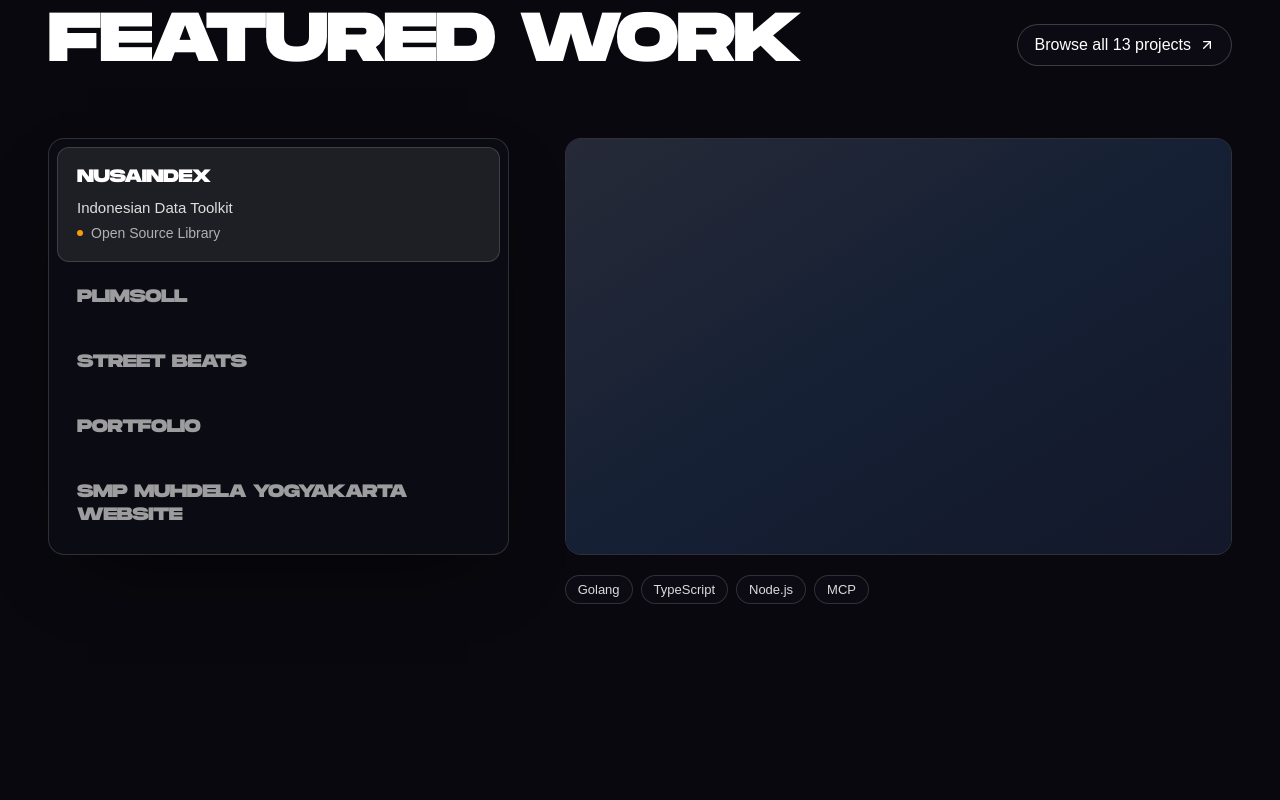
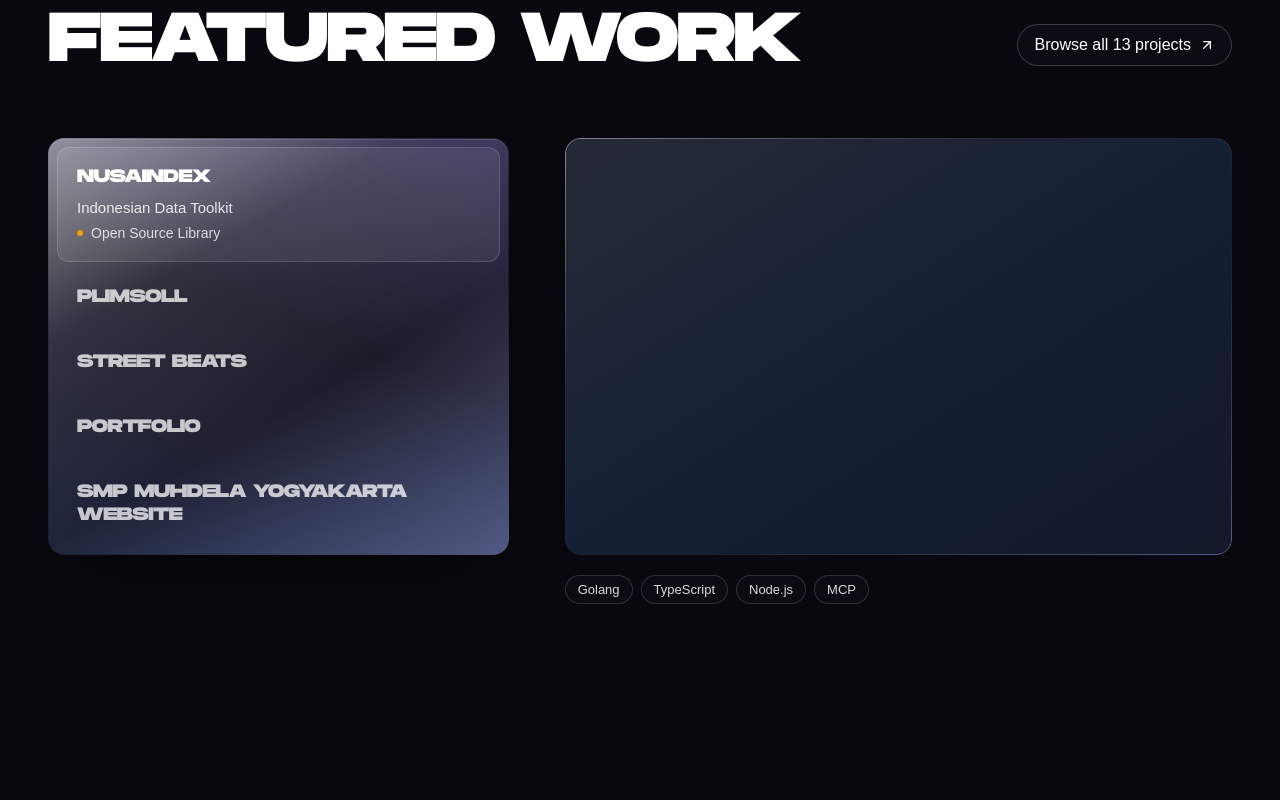
Before and after one commit to haikalmumtaz233/haikalmumtaz-com, a React (Vite) app: page / in a window 1280 px wide. Shown: the part 920-1720 px from the top of the page. Built offline with nearby package versions, Linux system fonts and the light colour scheme.

Commit message:
feat: give home cards a glass and metal surface
Flat hull panels read as dark slabs. Panels now carry a violet-blue tint, a corner sheen and a gradient edge, and small dim text inside them is raised to keep 5:1 contrast.

```diff
--- a/src/components/home/FeaturedCard.tsx
+++ b/src/components/home/FeaturedCard.tsx
@@ -16,7 +16,7 @@ const FeaturedCard = memo(({ project, onClick }: FeaturedCardProps) => {
   return (
     <m.article
       layoutId={prefersReducedMotion ? undefined : `project-${project.id}`}
-      className="group relative h-full w-full overflow-hidden rounded-2xl border border-white/15 bg-hull"
+      className="group relative h-full w-full overflow-hidden rounded-2xl panel"
     >
       <div
         className={`absolute inset-0 z-10 bg-linear-to-br ${project.gradient} opacity-40 pointer-events-none transition-opacity duration-500 group-hover:opacity-20`}
--- a/src/components/home/FeaturedDeck.tsx
+++ b/src/components/home/FeaturedDeck.tsx
@@ -73,7 +73,7 @@ const FeaturedDeck = ({ projects, onOpen }: FeaturedDeckProps) => {
             onFocus={() => scrollToCard(index)}
             data-rail-card
             style={{ transformOrigin: '50% 120%' }}
-            className="@container relative aspect-4/5 w-[72vw] max-w-[360px] shrink-0 snap-center overflow-hidden rounded-[28px] border border-white/15 bg-hull-raised active:brightness-90"
+            className="@container relative aspect-4/5 w-[72vw] max-w-[360px] shrink-0 snap-center overflow-hidden rounded-[28px] panel active:brightness-90"
           >
             <div className="absolute inset-0 overflow-hidden">
               <img
--- a/src/components/home/FeaturedTabs.tsx
+++ b/src/components/home/FeaturedTabs.tsx
@@ -66,7 +66,7 @@ const FeaturedTabs = ({ projects, activeIndex, onSelect }: FeaturedTabsProps) =>
             )}
             <span
               className={`relative block font-monument text-base font-black uppercase leading-tight tracking-tight transition-colors duration-500 xl:text-lg 2xl:text-xl ${
-                isActive ? 'text-white' : 'text-white/60 group-hover:text-white/90'
+                isActive ? 'text-white' : 'text-white/75 group-hover:text-white'
               }`}
             >
               {project.name}
@@ -81,7 +81,7 @@ const FeaturedTabs = ({ projects, activeIndex, onSelect }: FeaturedTabsProps) =>
                   transition={{ duration: 0.6, ease: easing.expo }}
                 >
                   <span className="block pt-2 text-[15px] text-white/85">{project.subtitle}</span>
-                  <span className="mt-1 flex items-center gap-2 text-sm text-white/65">
+                  <span className="mt-1 flex items-center gap-2 text-sm text-white/80">
                     <span
                       aria-hidden="true"
                       className="size-1.5 rounded-full"
--- a/src/components/home/TechStackShowcase.tsx
+++ b/src/components/home/TechStackShowcase.tsx
@@ -111,7 +111,7 @@ const TechStackShowcase = () => {
               </span>
               <span
                 className={`text-sm tabular-nums transition-colors duration-500 ${
-                  isActive ? 'text-white' : 'text-white/60'
+                  isActive ? 'text-white' : 'text-white/80'
                 }`}
               >
                 {item.items.length}
--- a/src/components/home/TechStackSwitcher.tsx
+++ b/src/components/home/TechStackSwitcher.tsx
@@ -80,7 +80,7 @@ const TechStackSwitcher = () => {
         id="tech-stack-panel"
         role="tabpanel"
         aria-label={category.title}
-        className="relative mt-6 overflow-hidden rounded-3xl border border-white/15 bg-hull"
+        className="panel relative mt-6 overflow-hidden rounded-3xl"
         drag={prefersReducedMotion ? false : 'x'}
         dragConstraints={{ left: 0, right: 0 }}
         dragElastic={0.12}
@@ -91,7 +91,7 @@ const TechStackSwitcher = () => {
           <m.ul
             key={category.title}
             custom={active.direction}
-            className="grid grid-cols-3 gap-px bg-white/12"
+            className="grid grid-cols-3"
             initial="enter"
             animate="center"
             exit="exit"
@@ -118,7 +118,7 @@ const TechStackSwitcher = () => {
                     transition: { duration: 0.7, ease: easing.expo },
                   },
                 }}
-                className="flex aspect-square flex-col items-center justify-center gap-3 bg-hull px-2"
+                className="flex aspect-square flex-col items-center justify-center gap-3 px-2 shadow-[1px_0_0_rgb(255_255_255/0.1),0_1px_0_rgb(255_255_255/0.1)]"
               >
                 <span className="flex h-9 w-9 items-center justify-center">
                   <TechIcon icon={tech.icon} name={tech.name} />
@@ -129,7 +129,7 @@ const TechStackSwitcher = () => {
               </m.li>
             ))}
             {Array.from({ length: (3 - (category.items.length % 3)) % 3 }, (_, index) => (
-              <li key={`filler-${index}`} aria-hidden="true" className="bg-hull" />
+              <li key={`filler-${index}`} aria-hidden="true" />
             ))}
           </m.ul>
         </AnimatePresence>
--- a/src/components/home/Tools.tsx
+++ b/src/components/home/Tools.tsx
@@ -76,7 +76,7 @@ const Tools = () => {
   const toolTiles = toolsTrack.map((tool, index) => (
     <div
       key={`${tool.name}-${index}`}
-      className="group mr-3 flex h-14 shrink-0 items-center gap-3 rounded-full border border-white/15 bg-hull/90 px-5 transition-colors duration-300 hover:border-white/40 md:mr-4 md:h-16 md:px-6"
+      className="group mr-3 flex h-14 shrink-0 items-center gap-3 rounded-full panel px-5 transition-colors duration-300 hover:border-white/40 md:mr-4 md:h-16 md:px-6"
     >
       <span className="flex h-6 w-6 items-center justify-center transition-transform duration-500 ease-expo group-hover:scale-110 md:h-7 md:w-7">
         <TechIcon icon={tool.icon} name={tool.name} className="object-contain" />
--- a/src/index.css
+++ b/src/index.css
@@ -106,9 +106,23 @@
 }
 
 @utility panel {
-  background-color: rgb(13 12 20 / 0.92);
-  border: 1px solid rgb(255 255 255 / 0.15);
-  box-shadow: 0 30px 80px -40px rgb(0 0 0 / 0.9);
+  border: 1px solid transparent;
+  background-color: rgb(17 15 30 / 0.88);
+  background-image:
+    linear-gradient(150deg, rgb(255 255 255 / 0.1), rgb(255 255 255 / 0.02) 35%, transparent 60%),
+    linear-gradient(200deg, rgb(139 120 255 / 0.2), transparent 45%, rgb(56 120 220 / 0.1)),
+    linear-gradient(
+      150deg,
+      rgb(255 255 255 / 0.5),
+      rgb(255 255 255 / 0.12) 30%,
+      rgb(255 255 255 / 0.06) 60%,
+      rgb(165 180 252 / 0.45)
+    );
+  background-origin: border-box;
+  background-clip: padding-box, padding-box, border-box;
+  box-shadow:
+    inset 0 1px 0 rgb(255 255 255 / 0.12),
+    0 30px 80px -40px rgb(0 0 0 / 0.9);
 }
 
 @utility snap-rail {
```
